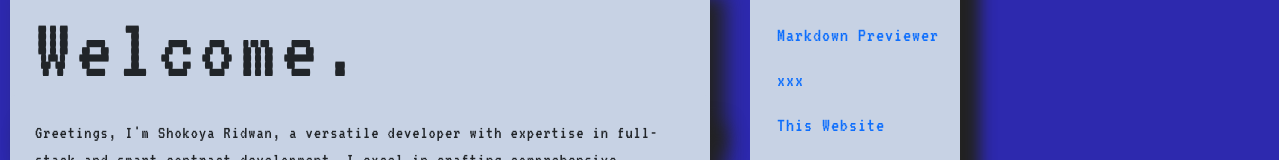
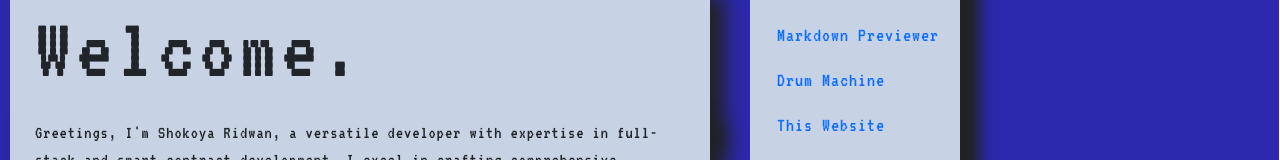
Before and after one commit to Gunnastan/automatic-chainsaw, a React (Create React App) app: page / in a window 1280 px wide. Shown: the part 380-540 px from the top of the page. Built offline with nearby package versions, Linux system fonts and the light colour scheme; a web font is replaced by a local one.

Commit message:
upd project

```diff
--- a/src/components/Text.jsx
+++ b/src/components/Text.jsx
@@ -31,7 +31,10 @@ export default function Text() {
           </a>
         </ol>
         <ol>
-          <a href="/"> xxx </a>
+          <a href="https://drum-edbo.onrender.com" className="link">
+            {" "}
+            Drum Machine{" "}
+          </a>
         </ol>
         <ol>
           <a href="https://github.com/Gunnastan/automatic-chainsaw">
```
